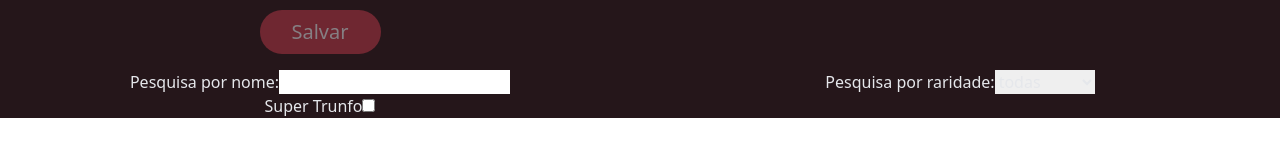
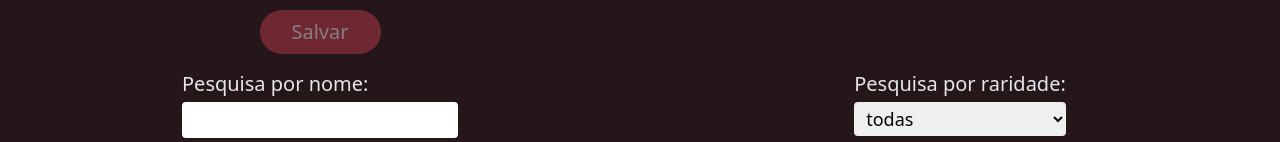
Before and after one commit to gabrielh-silvestre/tryunfo, a React (Create React App) app: page / in a window 1280 px wide. Shown: the part 809-951 px from the top of the page. Before the commit the page ends 927 px from the top, so only its background shows below. Built offline with nearby package versions, Linux system fonts and the light colour scheme.

Commit message:
style(components): customize filter inputs

```diff
--- a/src/components/FilterCheck.jsx
+++ b/src/components/FilterCheck.jsx
@@ -6,12 +6,13 @@ export default class FilterCheck extends Component {
     const { name, handleFilter } = this.props;
 
     return (
-      <label htmlFor={ name }>
+      <label htmlFor={ name } className="flex text-xl items-center">
         Super Trunfo
         <input
           type="checkbox"
           name={ name }
           id={ name }
+          className="rounded mt-1 px-2 py-1 text-black text-lg"
           onChange={ handleFilter }
           data-testid="trunfo-filter"
         />
--- a/src/components/FilterSelect.jsx
+++ b/src/components/FilterSelect.jsx
@@ -6,11 +6,12 @@ export default class FilterSelect extends Component {
     const { name, options, handleFilter } = this.props;
 
     return (
-      <label htmlFor={ name }>
+      <label htmlFor={ name } className="flex flex-col text-xl">
         Pesquisa por raridade:
         <select
           name={ name }
           id={ name }
+          className="rounded mt-1 px-2 py-1 text-black text-lg"
           onChange={ handleFilter }
           data-testid="rare-filter"
         >
--- a/src/components/FilterText.jsx
+++ b/src/components/FilterText.jsx
@@ -6,12 +6,13 @@ export default class FilterText extends Component {
     const { name, handleFilter } = this.props;
 
     return (
-      <label htmlFor={ name }>
+      <label htmlFor={ name } className="flex flex-col text-xl">
         Pesquisa por nome:
         <input
           type="text"
           name={ name }
           id={ name }
+          className="rounded mt-1 px-2 py-1 text-black text-lg"
           onChange={ handleFilter }
           data-testid="name-filter"
         />
```
